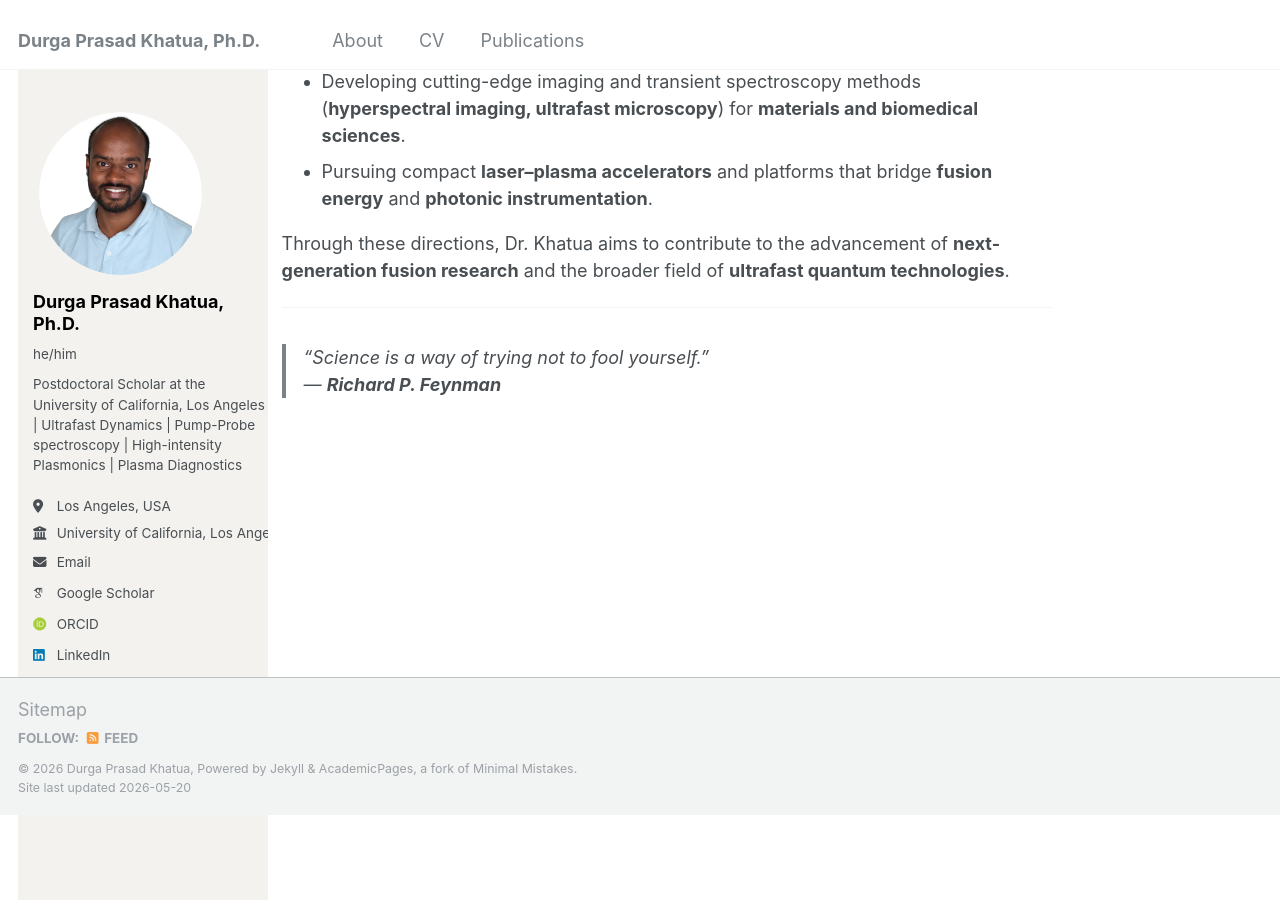
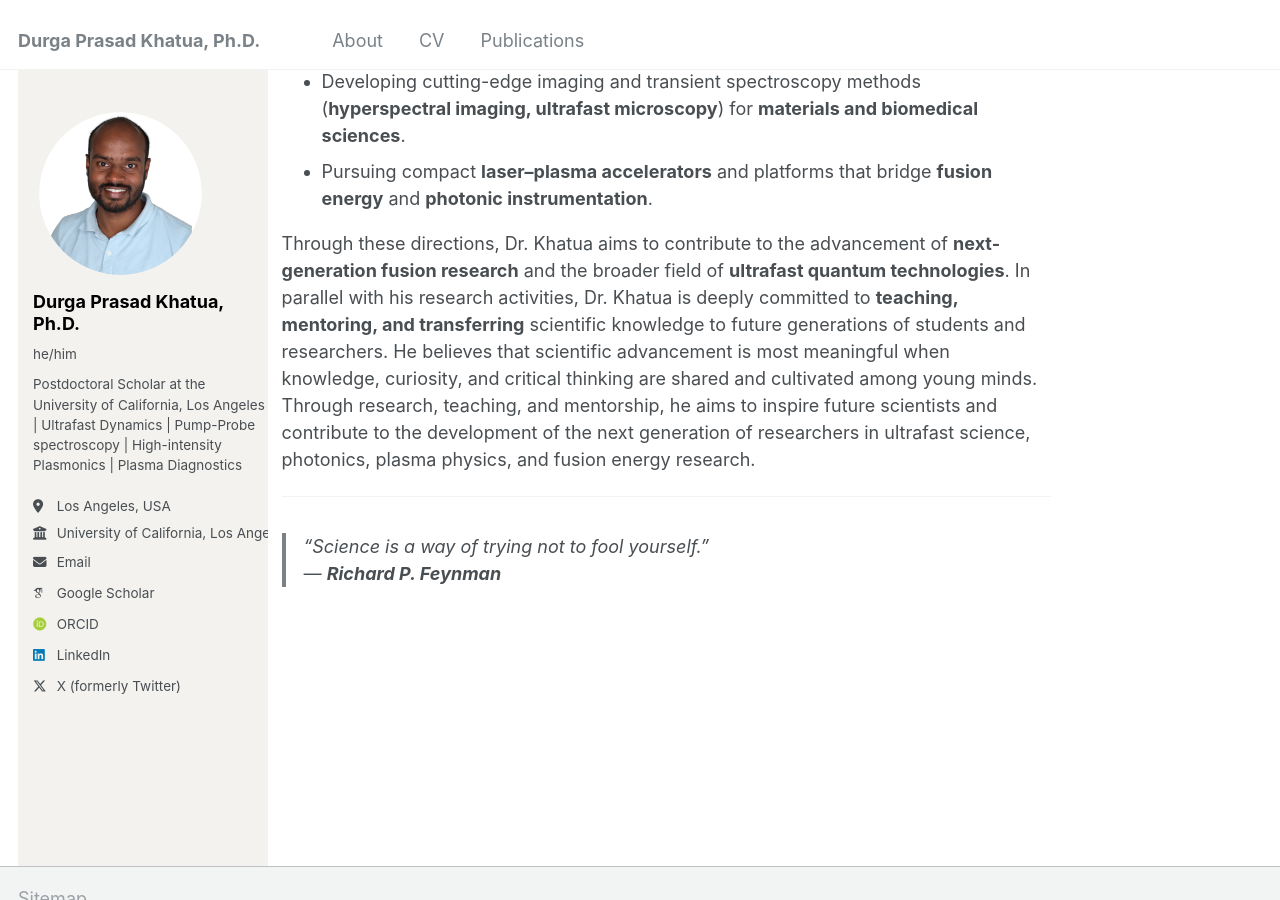
Before and after one commit to Khatua03/DurgaPrasadKhatua.github.io, a Jekyll site: the page built from _pages/about.md, in a window 1280 px wide and 900 px high, scrolled down 1176 px. Built offline with Jekyll 4.4.1, drawn with Linux system fonts in a browser that asks for light colours; some web fonts are replaced.

Commit message:
Update about.md

```diff
--- a/_pages/about.md
+++ b/_pages/about.md
@@ -28,6 +28,7 @@ Dr. Khatua’s future research aims to unify **ultrafast science, quantum techno
 - Pursuing compact **laser–plasma accelerators** and platforms that bridge **fusion energy** and **photonic instrumentation**.
 
 Through these directions, Dr. Khatua aims to contribute to the advancement of **next-generation fusion research** and the broader field of **ultrafast quantum technologies**.
+In parallel with his research activities, Dr. Khatua is deeply committed to **teaching, mentoring, and transferring** scientific knowledge to future generations of students and researchers. He believes that scientific advancement is most meaningful when knowledge, curiosity, and critical thinking are shared and cultivated among young minds. Through research, teaching, and mentorship, he aims to inspire future scientists and contribute to the development of the next generation of researchers in ultrafast science, photonics, plasma physics, and fusion energy research.
 
 ---
 
```
